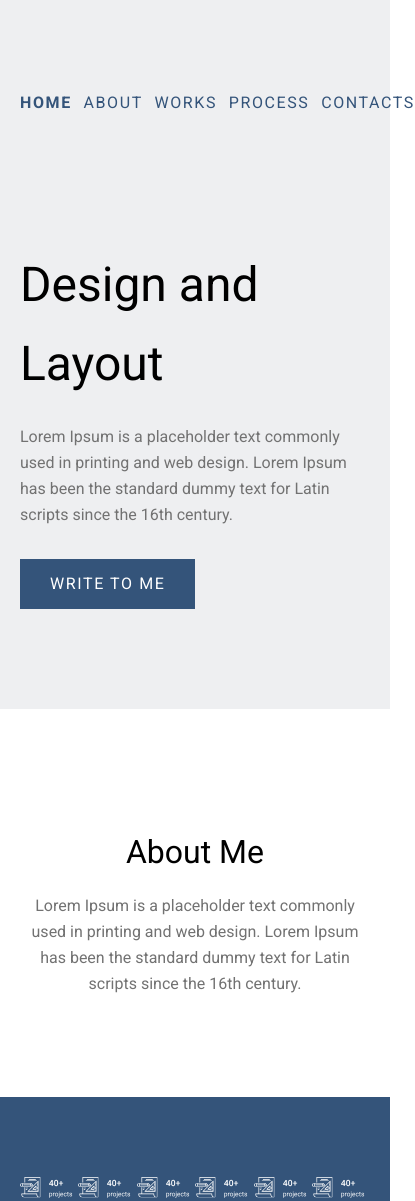
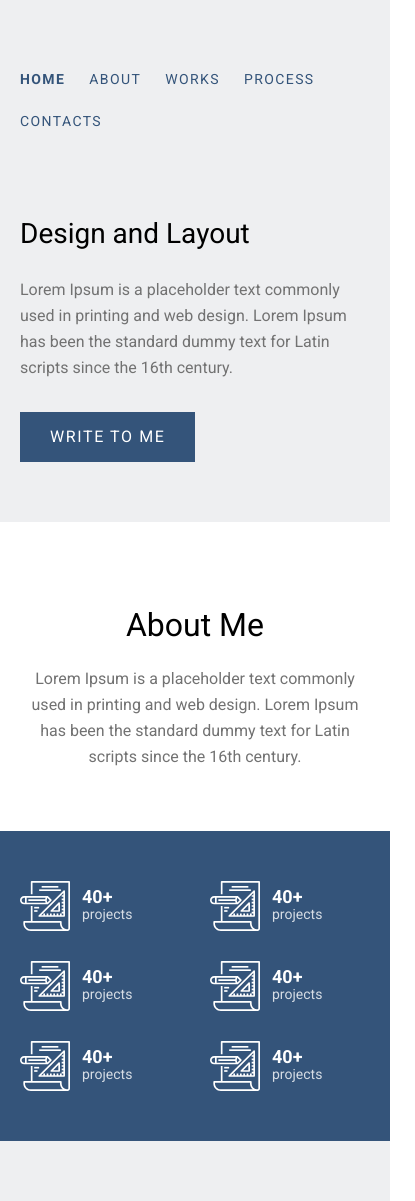
Before and after one commit to vladislavworkmail1717-dev/salenko-9-Simple-Site, a plain HTML site: page index.html in a window 390 px wide. Shown: the top 1201 px of the page, 415 px wide, since content can reach past the window. Drawn offline with Linux system fonts and the light colour scheme.

Commit message:
media + fix

```diff
--- a/index.html
+++ b/index.html
@@ -3,7 +3,7 @@
   <head>
     <meta charset="UTF-8" />
     <meta name="viewport" content="width=device-width, initial-scale=1.0" />
-    <title>ДЗ 9 Simple Site</title>
+    <title>ДЗ 10 Simple Site адаптація</title>
 
     <link rel="preconnect" href="https://fonts.googleapis.com" />
     <link rel="preconnect" href="https://fonts.gstatic.com" crossorigin />
@@ -59,22 +59,46 @@
     <section id="numbers">
   <div class="container">
     <div class="num-item">
-          <img src="img/numbers__item.svg" alt="stat" />
+      <img src="img/Group.svg" alt="stat" />
+      <div class="num-item_text">
+        <span class="num-item_count">40+</span>
+        <span class="num-item_label">projects</span>
+      </div>
     </div>
     <div class="num-item">
-          <img src="img/numbers__item.svg" alt="stat" />
+      <img src="img/Group.svg" alt="stat" />
+      <div class="num-item_text">
+        <span class="num-item_count">40+</span>
+        <span class="num-item_label">projects</span>
+      </div>
     </div>
     <div class="num-item">
-          <img src="img/numbers__item.svg" alt="stat" />
+      <img src="img/Group.svg" alt="stat" />
+      <div class="num-item_text">
+        <span class="num-item_count">40+</span>
+        <span class="num-item_label">projects</span>
+      </div>
     </div>
     <div class="num-item">
-          <img src="img/numbers__item.svg" alt="stat" />
+      <img src="img/Group.svg" alt="stat" />
+      <div class="num-item_text">
+        <span class="num-item_count">40+</span>
+        <span class="num-item_label">projects</span>
+      </div>
     </div>
     <div class="num-item">
-          <img src="img/numbers__item.svg" alt="stat" />
+      <img src="img/Group.svg" alt="stat" />
+      <div class="num-item_text">
+        <span class="num-item_count">40+</span>
+        <span class="num-item_label">projects</span>
+      </div>
     </div>
     <div class="num-item">
-          <img src="img/numbers__item.svg" alt="stat" />
+      <img src="img/Group.svg" alt="stat" />
+      <div class="num-item_text">
+        <span class="num-item_count">40+</span>
+        <span class="num-item_label">projects</span>
+      </div>
     </div>
   </div>
 </section>
--- a/style.css
+++ b/style.css
@@ -4,6 +4,7 @@ body {
     color: #000;
     margin: 0;
 }
+
 .container {
     max-width: 1110px;
     margin: 0 auto;
@@ -19,15 +20,16 @@ body {
 .header_menu {
     list-style: none;
     display: flex;
-    gap: clamp(8px, 3vw, 50px);
+    flex-wrap: wrap;
+    gap: clamp(12px, 3vw, 50px);
     padding: 0;
     margin: 0;
 }
 
 .header_link {
     font-weight: 400;
-    font-size: clamp(10px, 2.5vw, 16px) 400;;
-    line-height: 164%;
+    font-size: clamp(12px, 1.5vw, 16px);
+    line-height: 1;
     letter-spacing: 0.1em;
     text-transform: uppercase;
     color: #34547A;
@@ -51,7 +53,7 @@ body {
 }
 
 .hero_title {
-    font-size: 48px;
+    font-size: clamp(28px, 5vw, 48px);
     font-weight: 500;
     line-height: 1.64;
     margin-bottom: 20px;
@@ -75,6 +77,7 @@ body {
     font-weight: 500;
     letter-spacing: 0.1em;
     text-transform: uppercase;
+    cursor: pointer;
 }
 
 .hero_btn:hover {
@@ -88,24 +91,21 @@ body {
     text-align: center;
     padding: 100px 0;
 }
+
 #about h2 {
     font-size: 32px;
     font-weight: 500;
     line-height: 1;
-    text-align: center;
     margin-bottom: 25px;
 }
 
 #about p {
     max-width: 540px;
     margin: 0 auto;
-
     font-size: 16px;
     font-weight: 400;
     line-height: 1.64;
-
     color: #727272;
-    text-align: center;
 }
 
 /* PROJECTS */
@@ -117,18 +117,40 @@ body {
 
 #numbers .container {
     display: flex;
-    justify-content: space-between;
+    flex-wrap: wrap;
+    gap: 30px;
+    justify-content: center;
 }
 
 .num-item {
-    flex: 0 1 16.6%;
+    flex: 1 1 120px;
     display: flex;
-    justify-content: center;
+    align-items: center;
+    gap: 12px;
 }
 
 .num-item img {
     max-width: 100%;
     height: auto;
+}
+
+.num-item_text {
+    display: flex;
+    flex-direction: column;
+}
+
+.num-item_count {
+    font-size: 18px;
+    font-weight: 700;
+    color: #fff;
+    line-height: 1;
+}
+
+.num-item_label {
+    font-size: 14px;
+    font-weight: 400;
+    color: #fff;
+    opacity: 0.8;
 }
 
 /* WORK */
@@ -152,6 +174,7 @@ body {
     width: 100%;
     overflow: hidden;
 }
+
 .video-wrap::after {
     content: "";
     position: absolute;
@@ -163,6 +186,7 @@ body {
 .video-wrap img:first-child {
     width: 100%;
     height: auto;
+    display: block;
 }
 
 .play-btn {
@@ -170,14 +194,11 @@ body {
     top: 50%;
     left: 50%;
     transform: translate(-50%, -50%);
-
     width: 100px;
     height: 100px;
-
     display: flex;
     align-items: center;
     justify-content: center;
-
     border: none;
     background: transparent;
     cursor: pointer;
@@ -185,11 +206,13 @@ body {
 }
 
 /* FOOTER */
+
 footer {
     background-color: #34547A;
     color: #fff;
     padding: 50px 0;
 }
+
 .footer_content {
     text-align: left;
 }
@@ -203,3 +226,102 @@ footer {
     font-size: 13px;
     opacity: 0.8;
 }
+
+/* MEDIA */
+
+@media (max-width: 768px) {
+    .header_menu {
+        gap: 24px;
+    }
+
+    .header_link {
+        font-size: 14px;
+    }
+
+    .hero {
+        padding: 40px 0 60px;
+    }
+
+    .hero_content {
+        margin-top: 50px;
+        max-width: 100%;
+    }
+
+    #about {
+        padding: 60px 0;
+    }
+
+    #numbers {
+        padding: 50px 0;
+    }
+
+    .num-item {
+        flex: 1 1 40%;
+    }
+
+    #process {
+        padding: 60px 0 80px;
+    }
+}
+
+@media (max-width: 375px) {
+    .header_nav {
+        padding: 20px 0;
+    }
+
+    .header_menu {
+        flex-wrap: wrap;
+        gap: 12px 20px;
+    }
+
+    .header_link {
+        font-size: 13px;
+    }
+
+    .hero {
+        padding: 30px 0 50px;
+    }
+
+    .hero_content {
+        margin-top: 30px;
+    }
+
+    .hero_btn {
+        width: 100%;
+        text-align: center;
+    }
+
+    #about {
+        padding: 50px 0;
+    }
+
+    #about h2,
+    #process h2 {
+        font-size: 24px;
+    }
+
+    #numbers {
+        padding: 40px 0;
+    }
+
+    .num-item {
+        flex: 1 1 100%;
+    }
+
+    #process {
+        padding: 50px 0 60px;
+    }
+
+    .process_text {
+        margin-bottom: 40px;
+    }
+
+    .play-btn {
+        width: 64px;
+        height: 64px;
+    }
+
+    footer {
+        padding: 30px 0;
+    }
+}
```
Also changed, not shown: img/Group.svg (added). Lines whose indentation alone changed are shown as unchanged.
